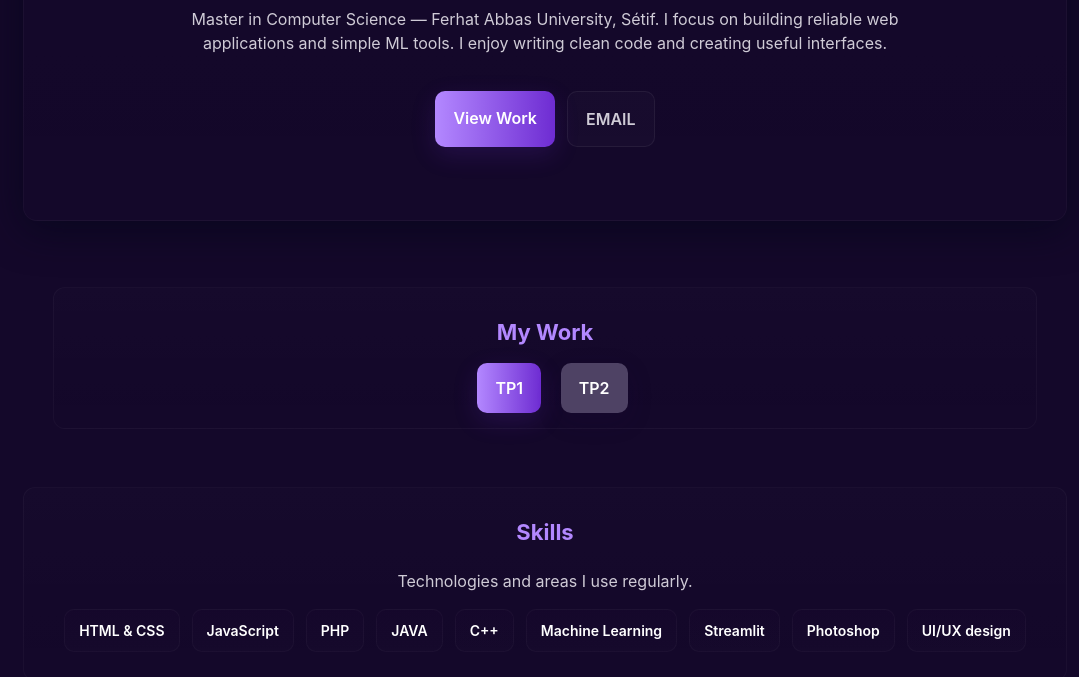
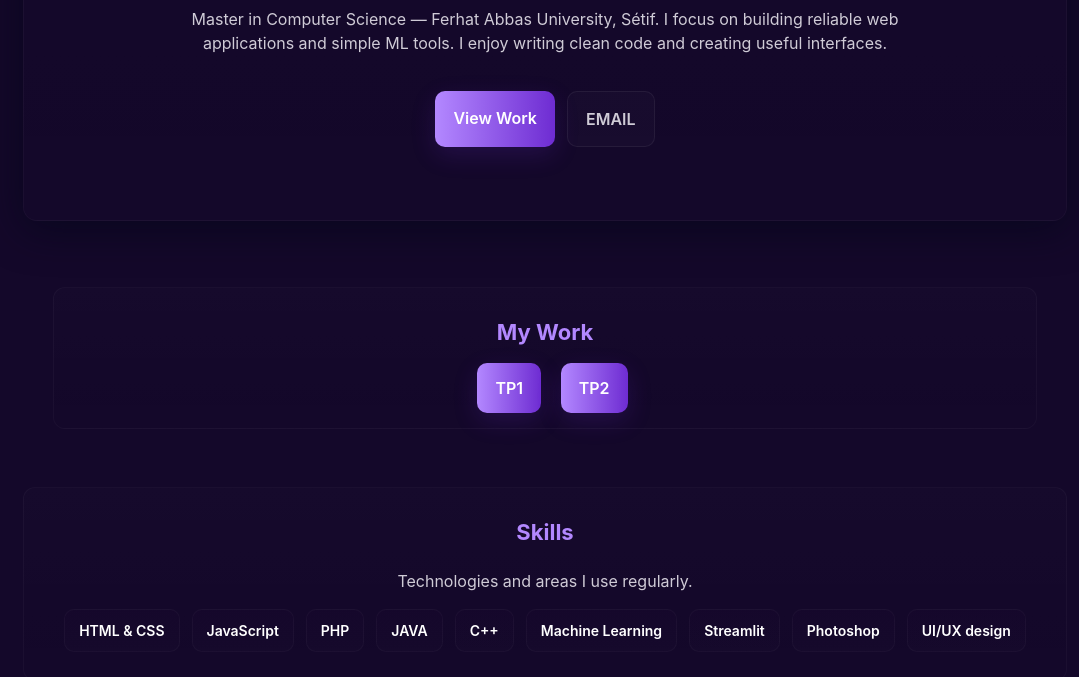
Before and after one commit to MaramGr19/portfolio, a plain HTML site: page index.html in a window 1280 px wide. Shown: the part 415-1092 px from the top of the page, without its empty margins (95-1174 px from the left). Drawn offline with Linux system fonts and the light colour scheme.

Commit message:
Add files via upload

```diff
--- a/index.html
+++ b/index.html
@@ -313,7 +313,8 @@ margin: 30px;
         <a style=" background: linear-gradient(90deg,var(--accent), #6e2cd2); color:#fff; border: none; box-shadow:0 8px 24px rgba(110,44,210,0.18);
     text-decoration: none; margin-left: 15px;
 "class="btn" href="https://drive.google.com/file/d/1612mWgUy20r-XAm9h_ZPFBPr69xp_Apl/view?usp=drive_link">TP1</a>
-        <a class="btn tp" href="https://drive.google.com/drive/folders/135FtUuX1c-KrYcnV61qrAsyoywH52V99?usp=drive_link">TP2</a>
+        <a style=" background: linear-gradient(90deg,var(--accent), #6e2cd2); color:#fff; border: none; box-shadow:0 8px 24px rgba(110,44,210,0.18);
+    text-decoration: none; margin-left: 15px;" class="btn tp" href="https://drive.google.com/drive/folders/135FtUuX1c-KrYcnV61qrAsyoywH52V99?usp=drive_link">TP2</a>
 
         </div>
       </section>
```
